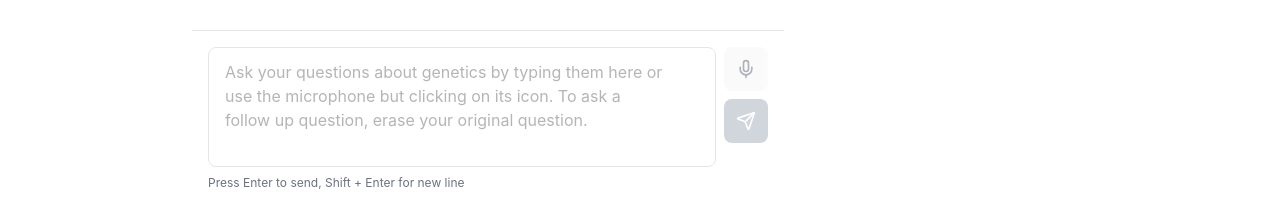
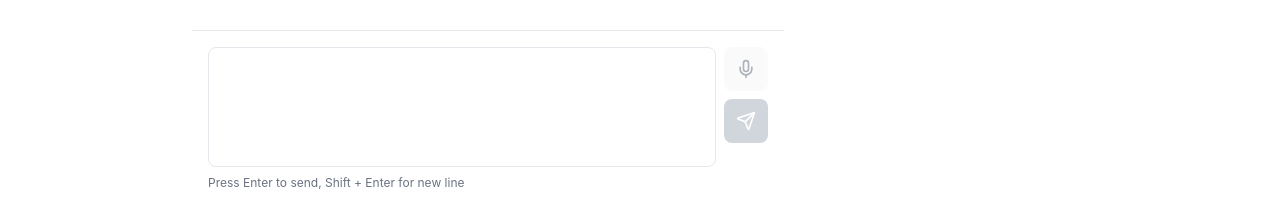
Before and after one commit to gene-care/Genetricity-QA-Alpha, a React (Vite) app: page / in a window 1280 px wide. Shown: the part 181-398 px from the top of the page. Built offline with nearby package versions, Linux system fonts and the light colour scheme; no server answers.

Commit message:
update placeholder to blank in chat input box

```diff
--- a/src/app/components/ChatInput.tsx
+++ b/src/app/components/ChatInput.tsx
@@ -158,7 +158,7 @@ export function ChatInput({ onSendMessage, disabled, value, onChange }: ChatInpu
             value={input}
             onChange={(e) => handleInputChange(e.target.value)}
             onKeyDown={handleKeyDown}
-            placeholder="Ask your questions about genetics by typing them here or use the microphone but clicking on its icon. To ask a follow up question, erase your original question."
+            placeholder=""
             disabled={disabled || micBusy}
             className="w-full resize-none rounded-lg border border-gray-300 px-4 py-3 pr-12 focus:outline-none focus:ring-2 focus:ring-blue-500 focus:border-transparent h-full min-h-[120px] disabled:opacity-60"
             rows={1}
```
